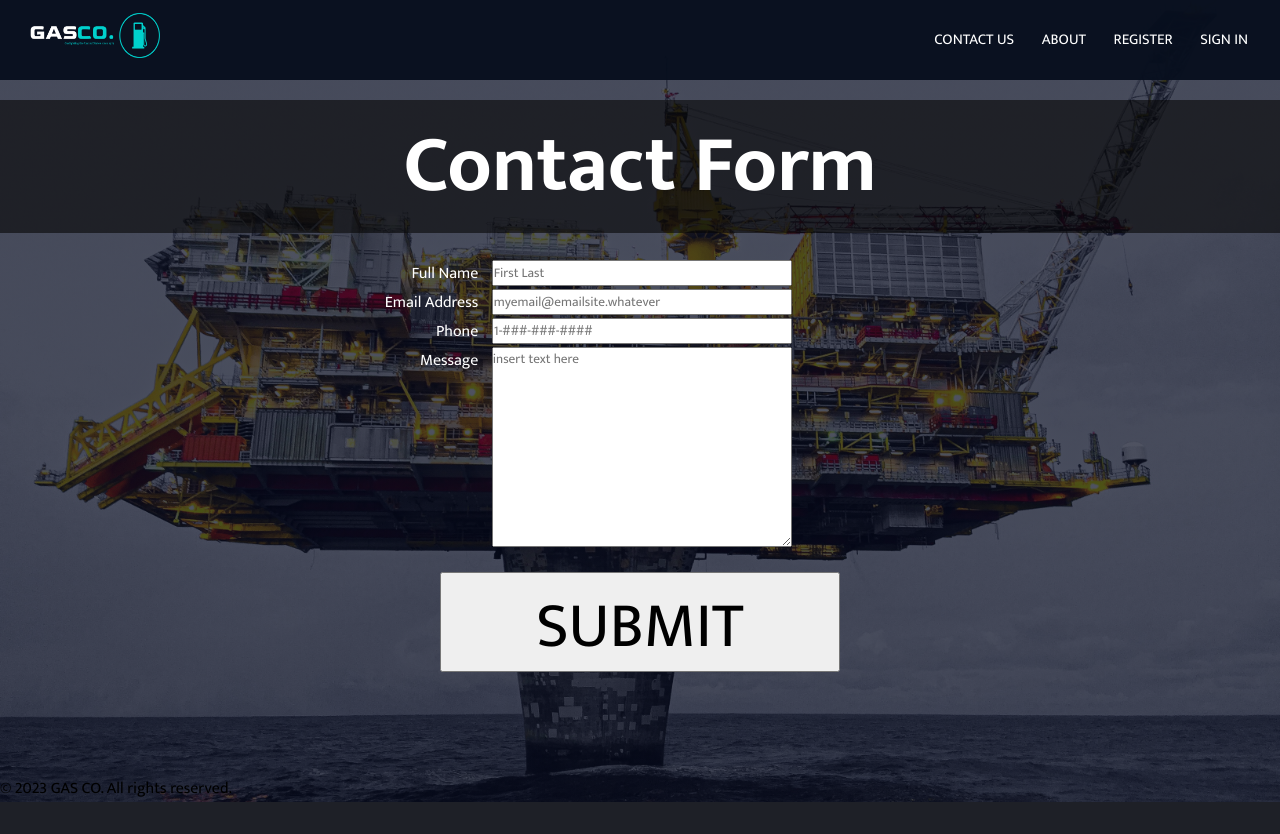
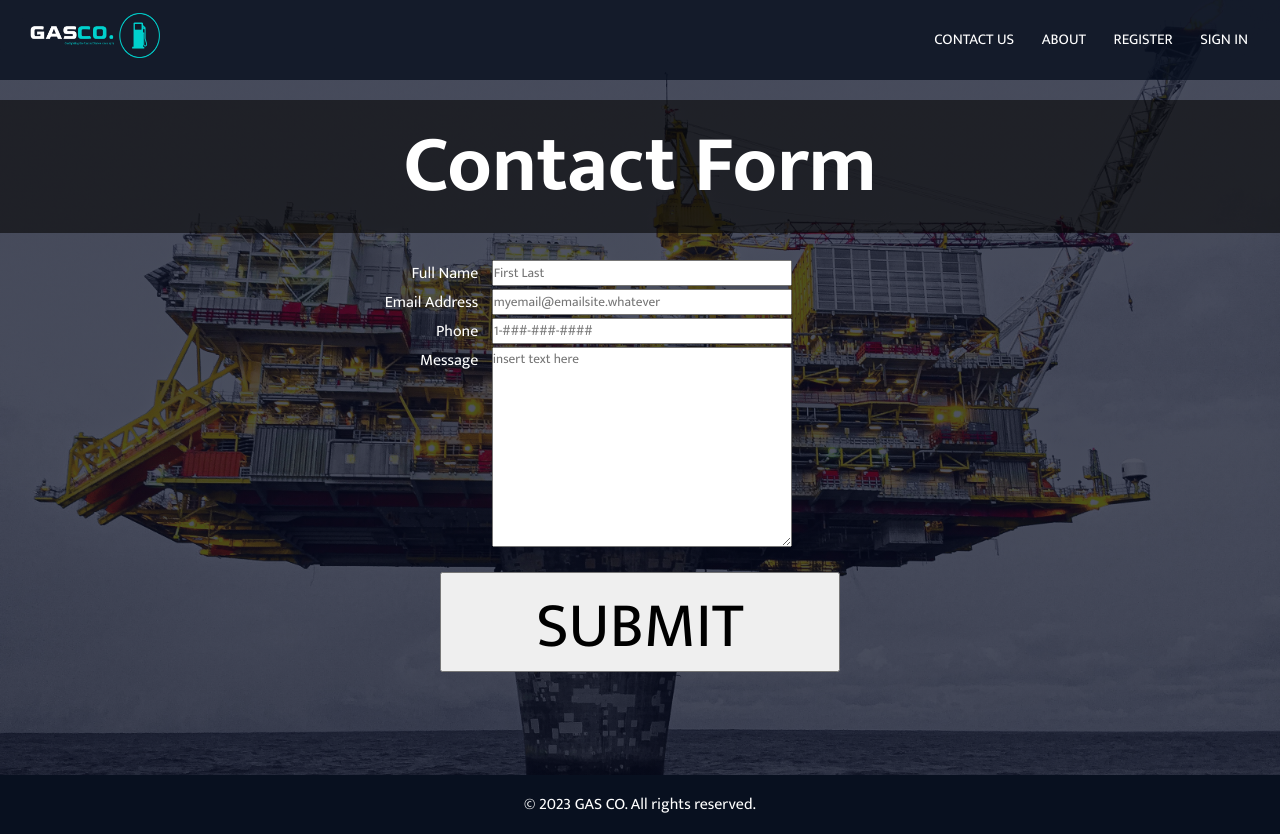
Before and after one commit to VysePresident/Fuel-Tracking-Application, a PHP site: page /contact.html in a window 1280 px wide. Before the commit the page ends 802 px from the top, so only its background shows below. Run offline with PHP 8.4, Linux system fonts and the light colour scheme.

Commit message:
two more fixes

```diff
--- a/confirmed_profile.html
+++ b/confirmed_profile.html
@@ -22,7 +22,8 @@
           <p id="confirmtext">You will now be redirected to the home page.</p>
         </section>
       </body>
-      <footer id="footer"></footer>
+
+      <div class="footer" id="footer"></div>
       <script src="components/nav-bar.js"></script>
       <script src="components/footer.js"></script>
       <script src="components/home.js"></script>
--- a/contact.html
+++ b/contact.html
@@ -8,9 +8,7 @@
     <link rel="stylesheet" href="styles/contact-form.css">
   </head>
   <body>
-      <header>
-        <nav id="nav-bar"></nav>
-      </header>
+      <div class="nav-bar" id="nav-bar"></div>
       <body id="page">
         <section id="contact-form">
           <h1 id="head">Contact Form</h1>
@@ -28,7 +26,7 @@
           </form>
         </section>
       </body>
-      <footer id="footer"></footer>
+      <div class="footer" id="footer"></div>
       <script src="components/nav-bar.js"></script>
       <script src="components/footer.js"></script>
       <script src="components/home.js"></script>
--- a/styles/confirmed.css
+++ b/styles/confirmed.css
@@ -23,3 +23,8 @@
     opacity: 200%;
     background-color: rgba(5, 5, 5, 0.6);
 }
+#footer {
+    position: fixed;
+    bottom: 0;
+    vertical-align: bottom;
+}
```
